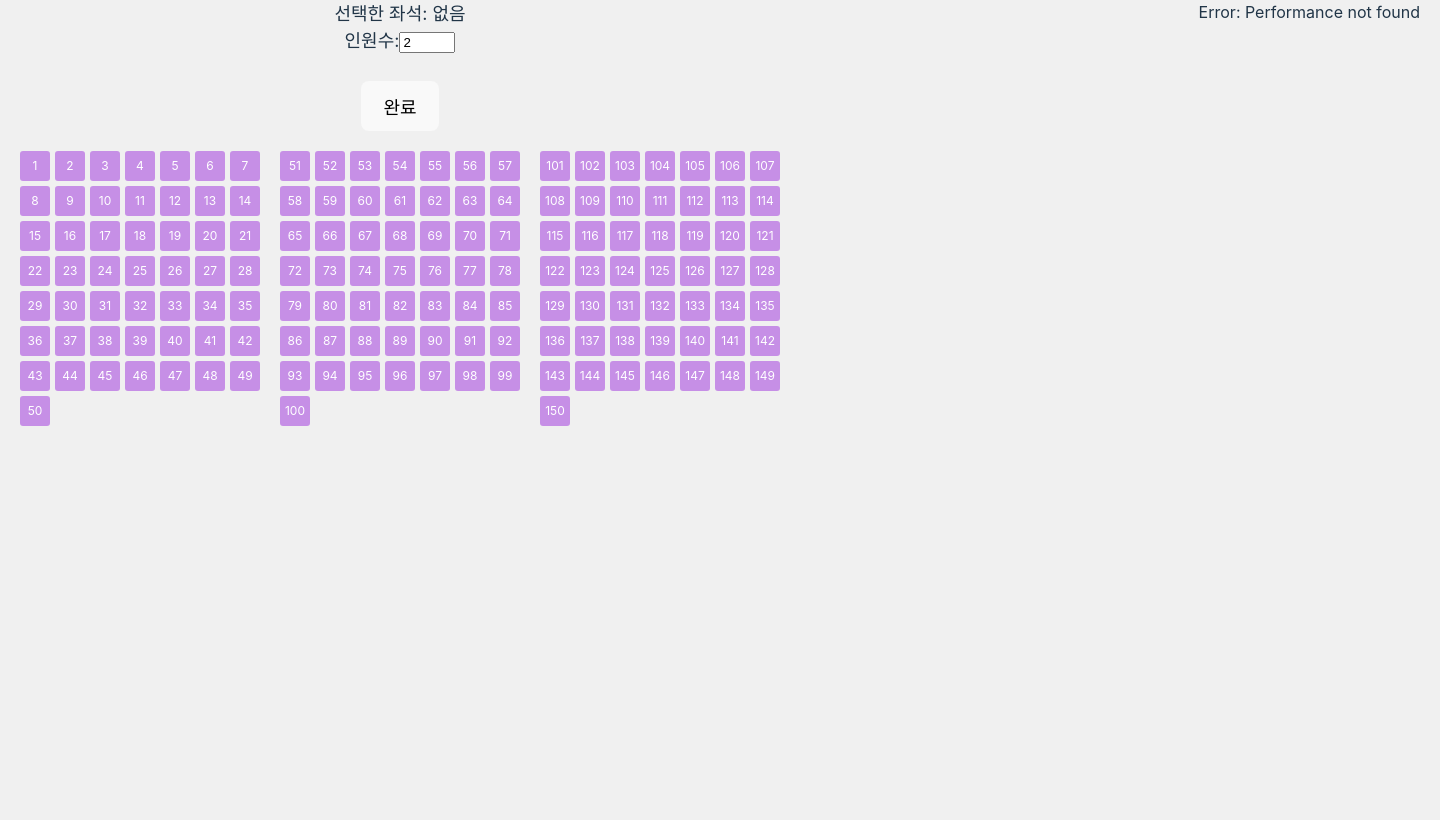
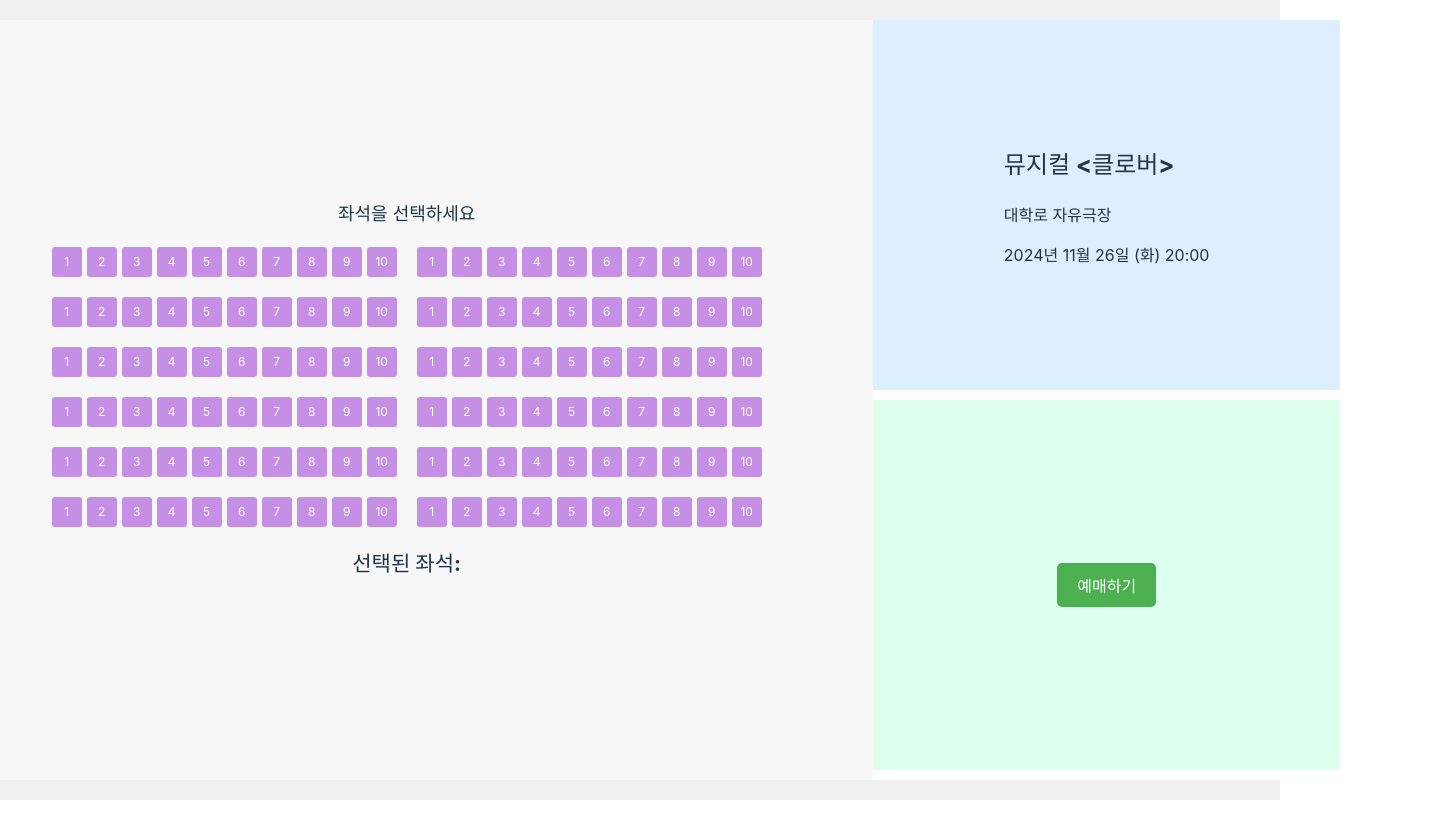
Before and after one commit to sw2park/Ticatch, a React (Vite) app in the folder Project/FrontEnd/ticatch/: page / in a window 1280 px wide. Shown: the whole page, 1440 px wide, since content can reach past the window. Built offline with nearby package versions, Linux system fonts and the light colour scheme; no server answers.

Commit message:
수정중

```diff
--- a/Project/FrontEnd/ticatch/src/App.css
+++ b/Project/FrontEnd/ticatch/src/App.css
@@ -1,24 +1,52 @@
-/* 전체 페이지 컨테이너 */
 .app-container {
-  display: flex; /* 좌우 정렬 */
-  justify-content: space-between; /* 컴포넌트 간 간격 분배 */
-  width: 1400px; /* 고정 너비 */
-  margin: 0 auto; /* 중앙 정렬 */
-  height: 100vh; /* 화면 높이 */
-  background-color: #f0f0f0; /* 배경색 */
-  padding: 20px;
+  display: flex;
+  justify-content: center;
+  width: 1400px;
+  margin: 20px auto;
+  height: calc(100vh - 40px);
+  background-color: white;
 }
 
-/* SeatBooking 컴포넌트 (왼쪽) */
-.seat-booking {
-  flex: 3; /* 왼쪽이 더 큰 비율 */
-  border-right: 2px solid #ccc; /* 구분선 */
-  padding: 20px;
+.left {
+  flex: 2;
+  display: flex;
+  justify-content: center;
+  align-items: center;
+  background-color: #f7f7f7;
 }
 
-/* Performance 컴포넌트 (오른쪽) */
-.performance {
-  flex: 1; /* 오른쪽이 더 작은 비율 */
-  padding: 20px;
-  margin-left: auto; /* 오른쪽 끝으로 정렬 */
+.right {
+  flex: 1;
+  display: flex;
+  flex-direction: column;
 }
+
+.r {
+  flex: 1;
+  display: flex;
+  justify-content: center;
+  align-items: center;
+  margin-bottom: 10px;
+}
+
+.r1 {
+  background-color: #ddeeff;
+}
+
+.r2 {
+  background-color: #ddffee;
+}
+
+.reserve-button {
+  padding: 10px 20px;
+  font-size: 16px;
+  background-color: #4caf50;
+  color: white;
+  border: none;
+  border-radius: 5px;
+  cursor: pointer;
+}
+
+.reserve-button:hover {
+  background-color: #45a049;
+}
--- a/Project/FrontEnd/ticatch/src/App.jsx
+++ b/Project/FrontEnd/ticatch/src/App.jsx
@@ -1,16 +1,24 @@
-import { useEffect, useState } from "react";
+import React from "react";
 import "./App.css";
-import axios from "axios";
-import SeatBooking from "./Seats/SeatBooking";
-import Performance from "./Detail/Performance";
+import SeatBooking from "./Seats/SeatBooking.jsx";
+import Performance from "./Detail/Performance.jsx";
 
-function App() {
+const App = () => {
   return (
     <div className="app-container">
-      <SeatBooking />
-      <Performance />
+      <div className="left">
+        <SeatBooking />
+      </div>
+      <div className="right">
+        <div className="r r1">
+          <Performance />
+        </div>
+        <div className="r r2">
+          <button className="reserve-button">예매하기</button>
+        </div>
+      </div>
     </div>
   );
-}
+};
 
 export default App;
--- a/Project/FrontEnd/ticatch/src/Detail/Performance.css
+++ /dev/null
@@ -1,6 +0,0 @@
-.right-section {
-  display: flex;
-  flex-direction: column; /* 세로로 정렬 */
-  align-items: center; /* 오른쪽으로 정렬 */
-  padding: 20px;
-}
--- a/Project/FrontEnd/ticatch/src/Detail/Performance.jsx
+++ b/Project/FrontEnd/ticatch/src/Detail/Performance.jsx
@@ -1,41 +1,13 @@
-import React, { useState, useEffect } from "react";
-import axios from "axios";
-import "./Performance.css";
+import React from "react";
 
-function Performance() {
-  const [performance, setPerformance] = useState(null);
-  const [error, setError] = useState(null);
-
-  useEffect(() => {
-    axios
-      .get("/api/order")
-      .then((response) => {
-        console.log("API Response:", response.data); // 데이터 확인
-        const firstPerformance = response.data[0]; // 첫 번째 데이터 선택
-        setPerformance(firstPerformance);
-      })
-      .catch((error) => {
-        console.error("API Error:", error);
-        setError("Performance not found");
-      });
-  }, []);
-
-  if (error) {
-    return <div>Error: {error}</div>;
-  }
-
-  if (!performance) {
-    return <div>Loading...</div>;
-  }
-
+const Performance = () => {
   return (
-    <div className="right-section">
-      <h1>Performance Details</h1>
-      <p>Price: {performance.price || "N/A"}</p>
-      <p>Remaining Seats: {performance.remainSeat || "N/A"}</p>
-      <p>Place: {performance.place || "N/A"}</p>
+    <div>
+      <h2>뮤지컬 &lt;클로버&gt;</h2>
+      <p>대학로 자유극장</p>
+      <p>2024년 11월 26일 (화) 20:00</p>
     </div>
   );
-}
+};
 
 export default Performance;
--- a/Project/FrontEnd/ticatch/src/Seats/SeatBooking.jsx
+++ b/Project/FrontEnd/ticatch/src/Seats/SeatBooking.jsx
@@ -1,98 +1,46 @@
 import React, { useState } from "react";
 import "./Seats.css";
 
+const rows = ["A", "B", "C", "D", "E", "F", "G", "H", "I", "J", "K", "L"];
+const seatsPerRow = 10;
+
 const SeatBooking = () => {
-  const totalGroups = 3; // 총 그룹 수
-  const seatsPerGroup = 50; // 그룹당 좌석 수
-  const [unavailableSeats, setUnavailableSeats] = useState(new Set());
+  const [selectedSeats, setSelectedSeats] = useState([]);
 
-  // 나중에 이 아래 코드를 DB에 send 해서 이미 예매된 좌석은 따로 구분하기
-  const [selectedSeats, setSelectedSeats] = useState([]);
-  const [maxSeats, setMaxSeats] = useState(2);
-
-  // 좌석 선택 및 해제
-  const toggleSeatSelection = (seatNumber) => {
-    if (selectedSeats.includes(seatNumber)) {
-      // 선택 해제
-      setSelectedSeats(selectedSeats.filter((num) => num !== seatNumber));
-    } else if (selectedSeats.length < maxSeats) {
-      // 선택
-      setSelectedSeats([...selectedSeats, seatNumber]);
+  const handleSeatClick = (row, number) => {
+    const seat = `${row}${number}`;
+    if (selectedSeats.includes(seat)) {
+      setSelectedSeats(selectedSeats.filter((s) => s !== seat));
+    } else {
+      setSelectedSeats([...selectedSeats, seat]);
     }
-  };
-
-  // 완료 버튼 클릭 이벤트
-  const handleComplete = () => {
-    if (selectedSeats.length === 0) {
-      alert("선택된 좌석이 없습니다.");
-      return;
-    }
-
-    // 선택된 좌석을 점유된 좌석으로 설정
-    const newUnavailableSeats = new Set(unavailableSeats);
-    selectedSeats.forEach((seat) => newUnavailableSeats.add(seat));
-    setUnavailableSeats(newUnavailableSeats);
-
-    alert(
-      `선택된 좌석: ${selectedSeats.join(", ")}\n인원수: ${
-        selectedSeats.length
-      }\n\n예매가 완료되었습니다`
-    );
-
-    // 선택 초기화
-    setSelectedSeats([]);
   };
 
   return (
     <div>
-      <div className="info">
-        선택한 좌석:{" "}
-        <span>
-          {selectedSeats.length > 0 ? selectedSeats.join(", ") : "없음"}
-        </span>
-        <br />
-        인원수:
-        <input
-          type="number"
-          value={maxSeats}
-          min="1"
-          max="10"
-          onChange={(e) => setMaxSeats(parseInt(e.target.value, 10))}
-        />
-        <br />
-        <br />
-        <button onClick={handleComplete}>완료</button>
-      </div>
+      <div className="info">좌석을 선택하세요</div>
       <div id="seat-groups">
-        {[...Array(totalGroups)].map((_, groupIndex) => (
-          <div key={groupIndex} className="seat-container">
-            {[...Array(seatsPerGroup)].map((_, seatIndex) => {
-              const seatNumber = groupIndex * seatsPerGroup + seatIndex + 1;
-              const isUnavailable = unavailableSeats.has(seatNumber);
-              const isSelected = selectedSeats.includes(seatNumber);
-
-              return (
+        {rows.map((row) => (
+          <div key={row} className="seat-container">
+            {Array.from({ length: seatsPerRow }, (_, index) => (
               <div
-                  key={seatNumber}
+                key={index}
                 className={`seat ${
-                    isUnavailable
-                      ? "unavailable"
-                      : isSelected
+                  selectedSeats.includes(`${row}${index + 1}`)
                     ? "selected"
                     : "available"
                 }`}
-                  onClick={
-                    !isUnavailable
-                      ? () => toggleSeatSelection(seatNumber)
-                      : null
-                  }
+                onClick={() => handleSeatClick(row, index + 1)}
               >
-                  {seatNumber}
-                </div>
-              );
-            })}
+                {index + 1}
               </div>
             ))}
+          </div>
+        ))}
+      </div>
+      <div className="info">
+        <h3>선택된 좌석:</h3>
+        {selectedSeats.join(", ")}
       </div>
     </div>
   );
--- a/Project/FrontEnd/ticatch/src/Seats/Seats.css
+++ b/Project/FrontEnd/ticatch/src/Seats/Seats.css
@@ -1,8 +1,11 @@
 body {
   display: flex;
+  justify-content: center;
+  align-items: center;
+  flex-direction: column;
   height: 100vh;
-  margin: 0 auto; /* 좌우 자동 정렬 */
-  max-width: 1400px; /*최대 너비 설정*/
+  margin: 0;
+  background-color: #f0f0f0;
 }
 
 .info {
@@ -20,7 +23,7 @@ body {
 
 .seat-container {
   display: grid;
-  grid-template-columns: repeat(7, 30px); /* 10개씩 줄바꿈 */
+  grid-template-columns: repeat(10, 30px);
   grid-gap: 5px;
 }
 
```
Lines whose indentation alone changed are shown as unchanged.
